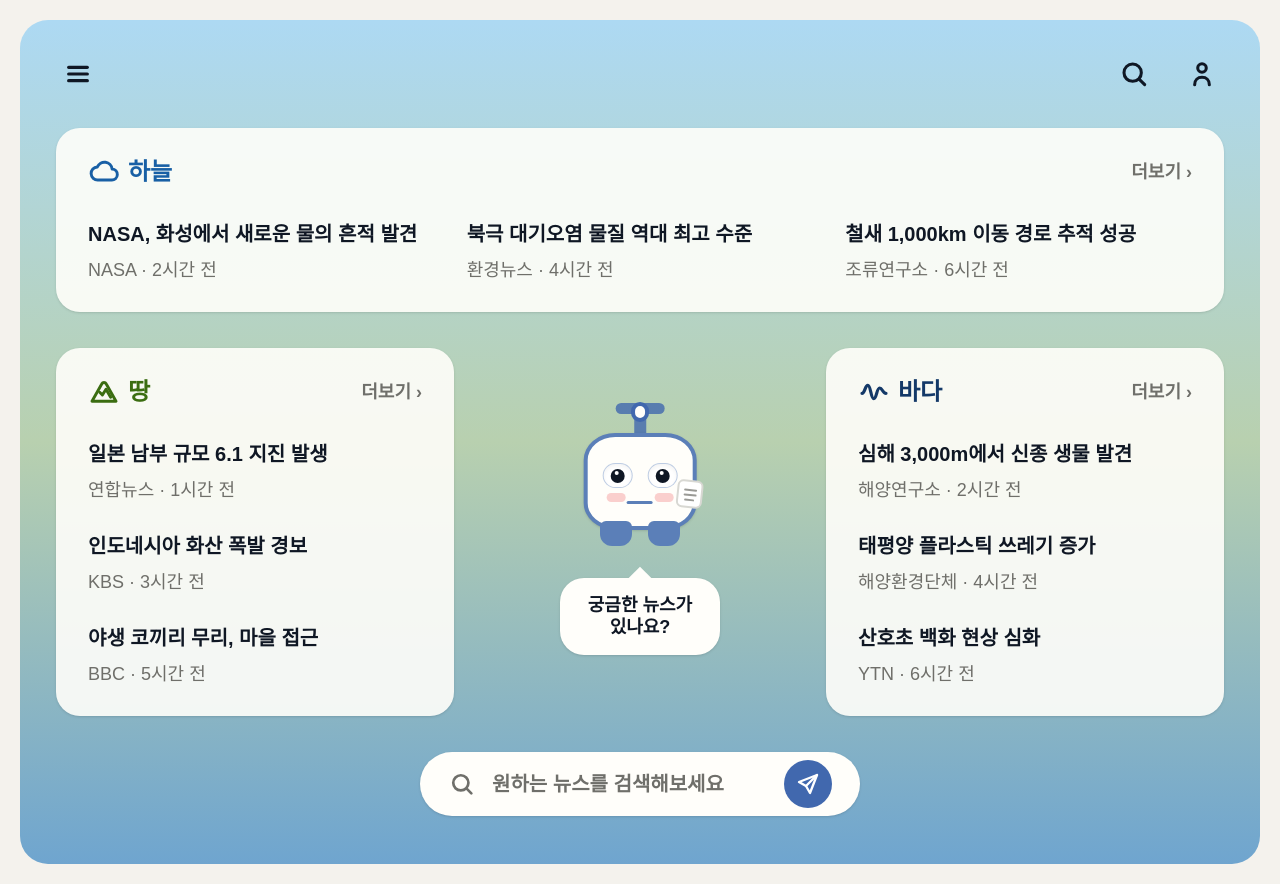
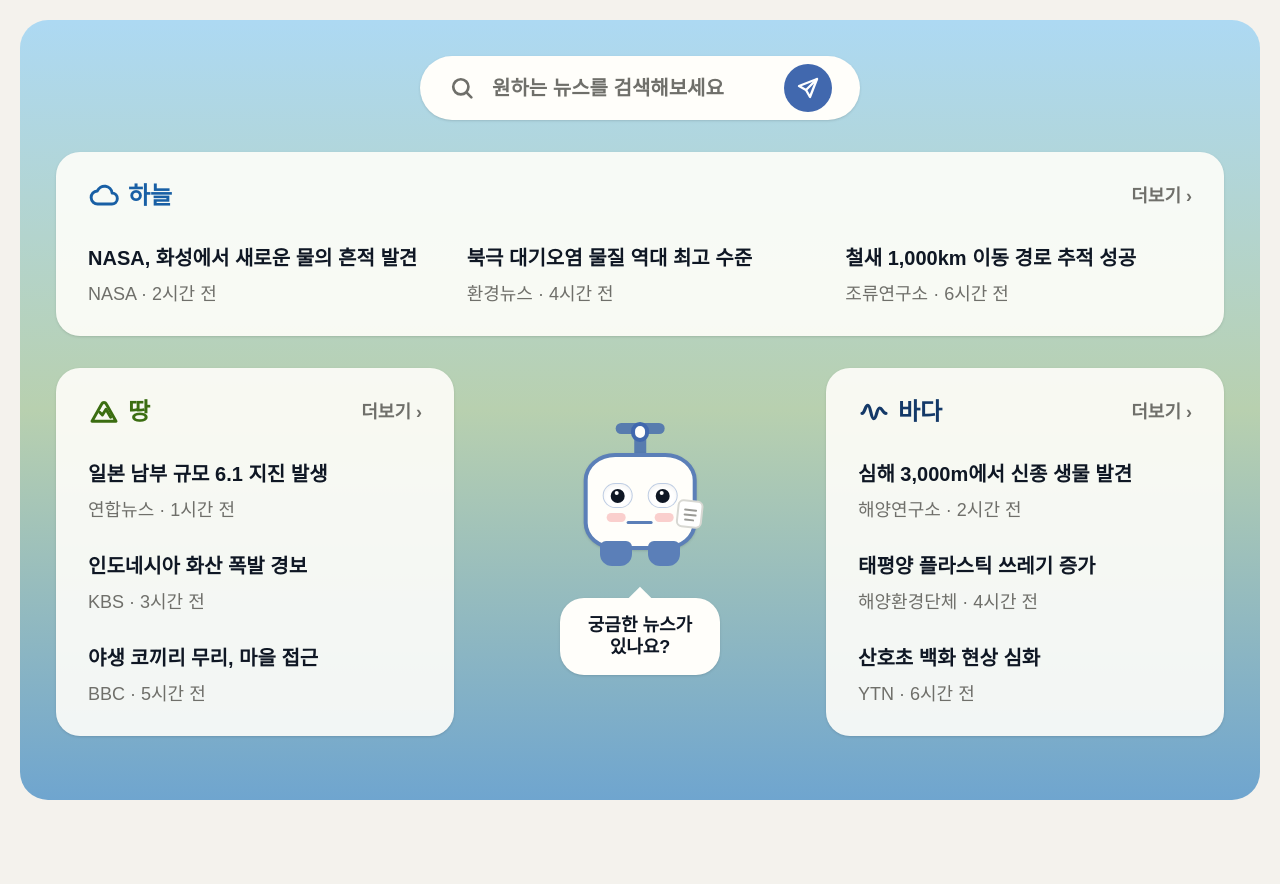
Before and after one commit to gyu6172/HDDB_Project, a Next.js app in the folder frontend/: page /main in a window 1280 px wide. After the commit the page ends 820 px from the top, so only its background shows below. Built offline with nearby package versions, Linux system fonts and the light colour scheme; a web font is replaced by a local one.

Commit message:
feat(main): 검색창 위치 및 메인 레이아웃 조정

```diff
--- a/frontend/src/app/page.tsx
+++ b/frontend/src/app/page.tsx
@@ -1,12 +1,13 @@
 import Link from "next/link";
+import InteractiveMascot from "@/components/common/InteractiveMascot";
 
 export default function Home() {
   return (
     <main className="min-h-screen bg-bg px-5 py-8">
       <section className="flex min-h-[calc(100vh-4rem)] items-center justify-center rounded-[28px] bg-[linear-gradient(135deg,#b7dcf5_0%,#c7d9ac_55%,#6da7d2_100%)] px-6">
         <div className="flex flex-col items-center text-center">
-          <div className="mb-20 flex h-[110px] w-[110px] items-center justify-center rounded-full bg-white/35 text-[56px] shadow-sm sm:h-[140px] sm:w-[140px] sm:text-[72px]">
-            🦦
+          <div className="mb-16 flex size-44 items-center justify-center rounded-[2rem] bg-white/35 shadow-sm sm:mb-20 sm:size-60">
+            <InteractiveMascot size="lg" />
           </div>
 
           <h1 className="text-[32px] font-bold leading-tight text-white drop-shadow-sm sm:text-[44px]">
--- a/frontend/src/components/main/MainView.tsx
+++ b/frontend/src/components/main/MainView.tsx
@@ -1,5 +1,4 @@
 import MainNewsCard from "@/components/main/MainNewsCard";
-import MainHeader from "@/components/main/MainHeader";
 import MascotArea from "@/components/main/MascotArea";
 import SearchDock from "@/components/main/SearchDock";
 import { CloudIcon, MountainIcon, WaveIcon } from "@/components/main/MainIcons";
@@ -29,9 +28,11 @@ export default function MainView() {
   return (
     <main className="min-h-screen bg-bg px-5 py-5">
       <div className="mx-auto flex min-h-[calc(100vh-40px)] max-w-[1840px] flex-col rounded-[28px] bg-[linear-gradient(180deg,#add9f3_0%,#b8d0af_50%,#6fa5cf_100%)] px-9 py-8">
-        <MainHeader />
+        <section className="grid flex-1 grid-rows-[auto_auto_auto_1fr] gap-8">
+          <div className="flex justify-center pt-1">
+            <SearchDock />
+          </div>
 
-        <section className="grid flex-1 grid-rows-[auto_auto_1fr] gap-9">
           <MainNewsCard
             icon={SECTION_META.sky.icon}
             title={sky.title}
@@ -59,10 +60,6 @@ export default function MainView() {
               variant={SECTION_META.sea.variant}
             />
           </div>
-
-          <div className="flex items-end justify-center pb-4">
-            <SearchDock />
-          </div>
         </section>
       </div>
     </main>
```
